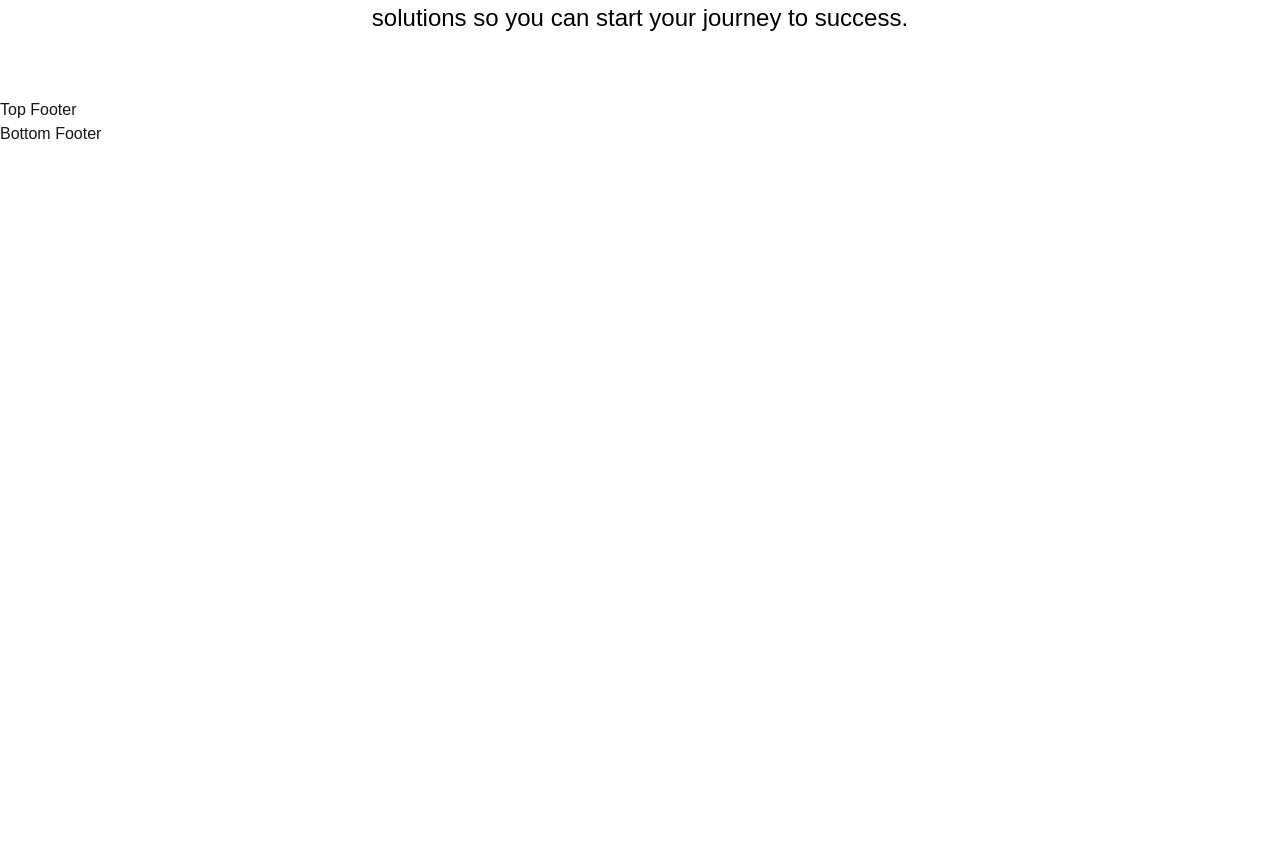
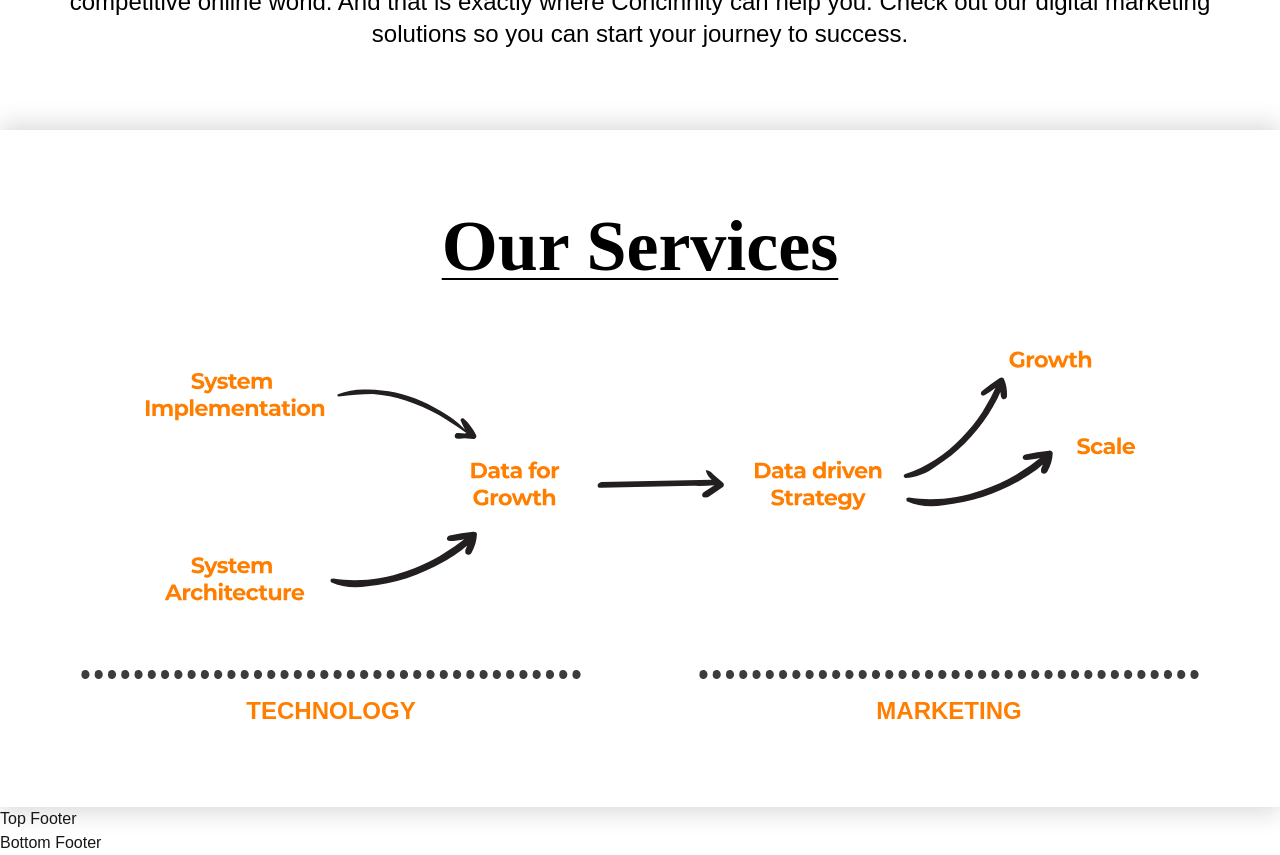
Before and after one commit to nayem1816/everything-green, a Next.js app: page / in a window 1280 px wide. Shown: the part 1220-2075 px from the top of the page. Before the commit the page ends 1366 px from the top, so only its background shows below. Built offline with nearby package versions, Linux system fonts and the light colour scheme.

Commit message:
our services part complete

```diff
--- a/src/app/page.tsx
+++ b/src/app/page.tsx
@@ -1,9 +1,11 @@
+import OurServices from "@/components/Home/OurServices";
 import TopNotch from "@/components/Home/TopNotch";
 
 export default function Home() {
   return (
     <div className="">
       <TopNotch />
+      <OurServices />
     </div>
   );
 }
--- /dev/null
+++ b/src/components/Home/OurServices.tsx
@@ -0,0 +1,35 @@
+import Image from "next/image";
+import React from "react";
+import serviceImg from "@/assets/icons/services.svg";
+import dotImg from "@/assets/icons/service-dot.svg";
+
+const OurServices = () => {
+  return (
+    <div className="py-20 shadow-top-bottom">
+      <div className="container">
+        <h2 className=" text-tertiary text-3xl md:text-7xl underline underline-offset-8 decoration-2 text-center font-dmSerif font-bold">
+          Our Services
+        </h2>
+        <Image
+          className="w-full h-full object-cover py-16 md:px-28 px-2"
+          src={serviceImg}
+          alt="Our Services"
+          width={500}
+          height={500}
+        />
+        <div className="grid grid-cols-1 md:grid-cols-2 justify-center items-center gap-5">
+          <div className="grid justify-center items-center text-center">
+            <Image src={dotImg} alt="Our Services" width={500} height={500} />
+            <h2 className="text-primary font-bold text-2xl mt-4">TECHNOLOGY</h2>
+          </div>
+          <div className="grid justify-center items-center text-center">
+            <Image src={dotImg} alt="Our Services" width={500} height={500} />
+            <h2 className="text-primary font-bold text-2xl mt-4">MARKETING</h2>
+          </div>
+        </div>
+      </div>
+    </div>
+  );
+};
+
+export default OurServices;
--- a/src/components/Home/TopNotch.tsx
+++ b/src/components/Home/TopNotch.tsx
@@ -2,7 +2,7 @@ import React from "react";
 
 const TopNotch = () => {
   return (
-    <div className="py-16">
+    <div className="py-20">
       <div className="container text-tertiary">
         <h2 className="font-bold text-2xl md:text-4xl lg:text-6xl text-center">
           Where topnotch <br /> <span className="text-primary">marketing</span>{" "}
--- a/tailwind.config.ts
+++ b/tailwind.config.ts
@@ -26,6 +26,10 @@ const config: Config = {
         sans: ["Inter", "sans-serif"],
         dmSerif: ["DM Serif Display", "serif"],
       },
+      boxShadow: {
+        "top-bottom":
+          "0 -10px 20px rgba(0, 0, 0, 0.1), 0 10px 20px rgba(0, 0, 0, 0.1)",
+      },
     },
   },
   plugins: [],
```
Also changed, not shown: src/assets/icons/service-dot.svg (added).
